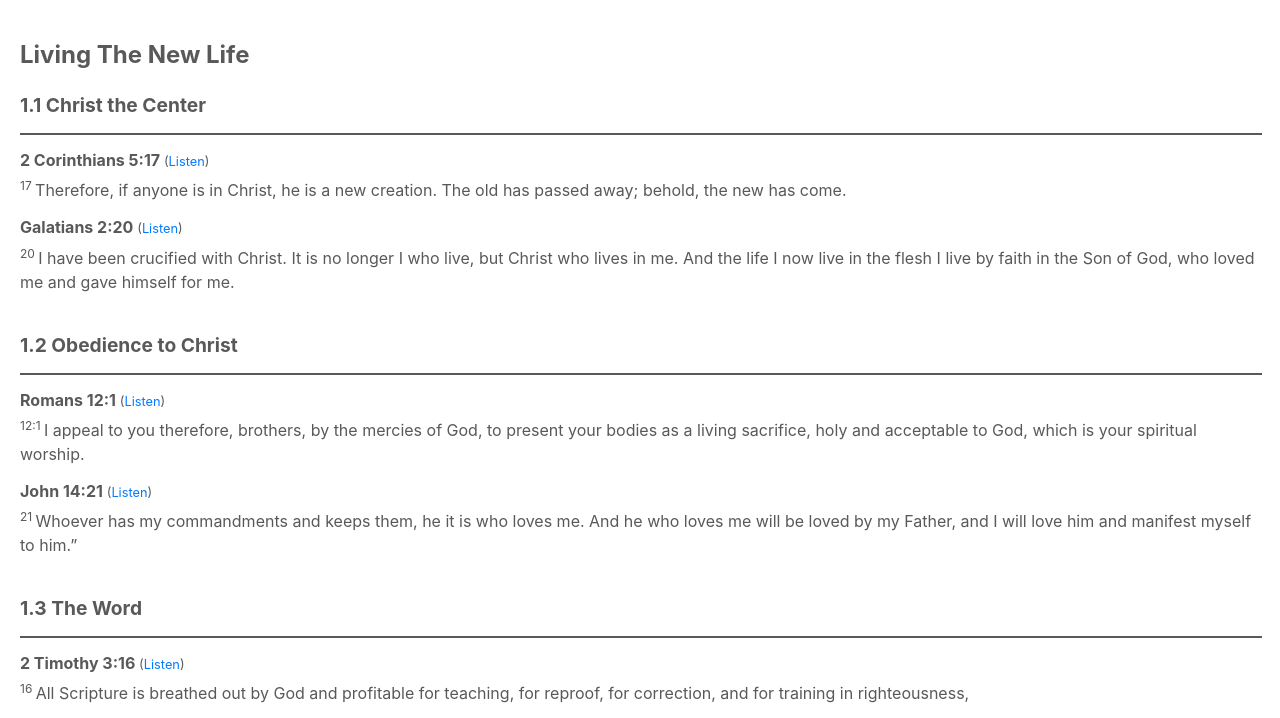
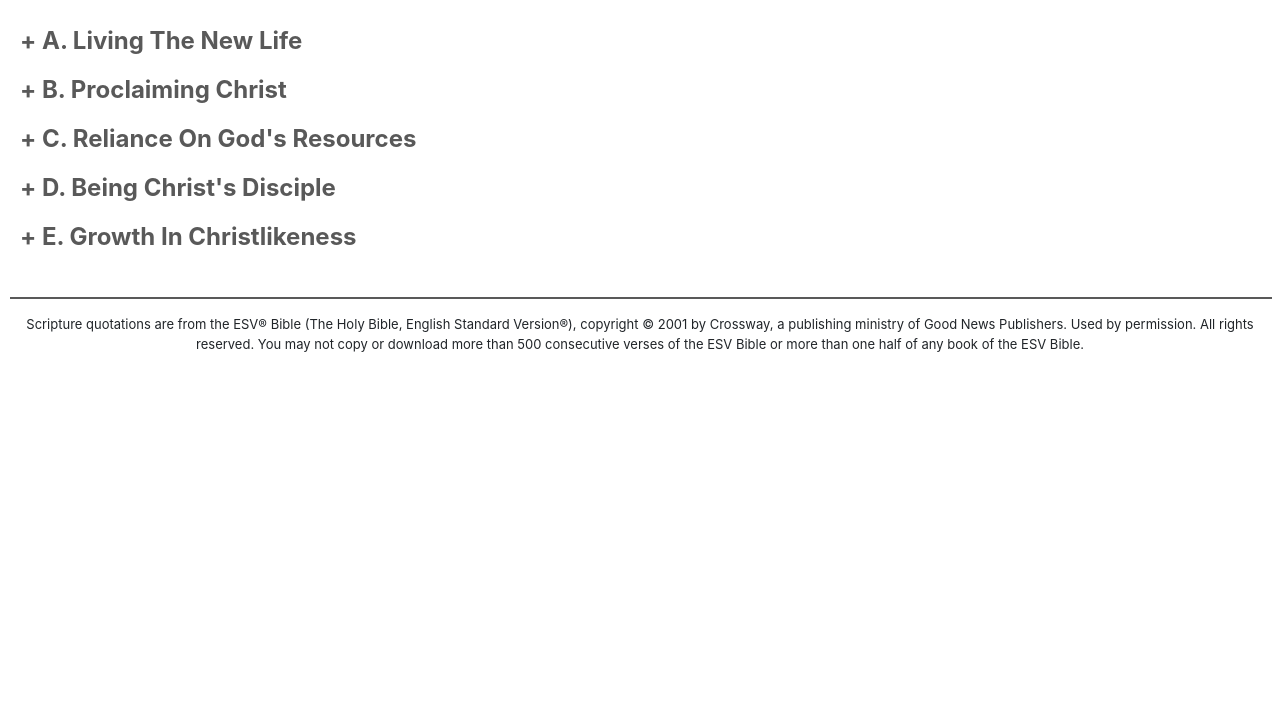
Before and after one commit to schwadan001/tms, a plain HTML site: page docs/index.html in a window 1280 px wide. Shown: the part 61-779 px from the top of the page. Drawn offline with nearby package versions, Linux system fonts and the light colour scheme.

Commit message:
make packs collapsible

```diff
--- a/docs/index.css
+++ b/docs/index.css
@@ -12,6 +12,15 @@ h2 {
     color: #595959;
     padding: 0px;
     margin: 0px;
+}
+
+button {
+    margin: 5px 0px 5px 0px;
+    padding: 5px 0px 5px 0px;
+    border: none;
+    background-color: white;
+    text-align: left;
+    width: 100%;
 }
 
 h3 {
@@ -35,6 +44,14 @@ p {
 hr {
     border: 1px solid #595959;
     width: 100%;
+}
+
+.content {
+    display: none;
+}
+
+.active, .collapsible:hover {
+    background-color: lightgrey;
 }
 
 .flex-horiz {
--- a/docs/index.js
+++ b/docs/index.js
@@ -1,11 +1,15 @@
+// Remove leading tms path for local testing. This is needed for GitHub Pages
 $.getJSON("/tms/tms.json", function (tms) {
+    // populate page with TMS verses
     var tms_id = document.getElementById("tms");
     var tms_text = "";
     var category_counter = 0;
 
     tms.categories.forEach(c => {
         category_counter++;
-        tms_text += "<br/><h2>" + c.name + "</h2>";
+        tms_text += '<button type="button" class="collapsible">' +
+            '<h2><span class="collapse-char">+</span> ' + c.name +
+            '</h2></button><div class="content">';
         var topic_counter = 0;
         c.topics.forEach(t => {
             tms_text += "<br/><h3>" + category_counter + "." +
@@ -14,7 +18,24 @@ $.getJSON("/tms/tms.json", function (tms) {
                 tms_text += v.text;
             });
         });
-        tms_text += "<br/>";
+        tms_text += "</div>";
     });
     tms_id.innerHTML = tms_text;
+
+    // add event listeners for expanding and collapsing topics
+    var e = document.getElementsByClassName("collapsible");
+    var i;
+    for (i = 0; i < e.length; i++) {
+        e[i].addEventListener("click", function () {
+            this.classList.toggle("active");
+            var content = this.nextElementSibling;
+            if (content.style.display === "block") {
+                content.style.display = "none";
+                this.getElementsByClassName("collapse-char")[0].innerHTML = "+"
+            } else {
+                content.style.display = "block";
+                this.getElementsByClassName("collapse-char")[0].innerHTML = "-"
+            }
+        });
+    }
 });
--- a/docs/tms.json
+++ b/docs/tms.json
@@ -1,7 +1,7 @@
 {
    "categories": [
       {
-         "name": "Living The New Life",
+         "name": "A. Living The New Life",
          "topics": [
             {
                "name": "Christ the Center",
@@ -84,7 +84,7 @@
          ]
       },
       {
-         "name": "Proclaiming Christ",
+         "name": "B. Proclaiming Christ",
          "topics": [
             {
                "name": "All Have Sinned",
@@ -167,7 +167,7 @@
          ]
       },
       {
-         "name": "Reliance On God's Resources",
+         "name": "C. Reliance On God's Resources",
          "topics": [
             {
                "name": "His Spirit",
@@ -250,7 +250,7 @@
          ]
       },
       {
-         "name": "Being Christ's Disciple",
+         "name": "D. Being Christ's Disciple",
          "topics": [
             {
                "name": "Put Christ First",
@@ -333,7 +333,7 @@
          ]
       },
       {
-         "name": "Growth In Christlikeness",
+         "name": "E. Growth In Christlikeness",
          "topics": [
             {
                "name": "Love",
```
